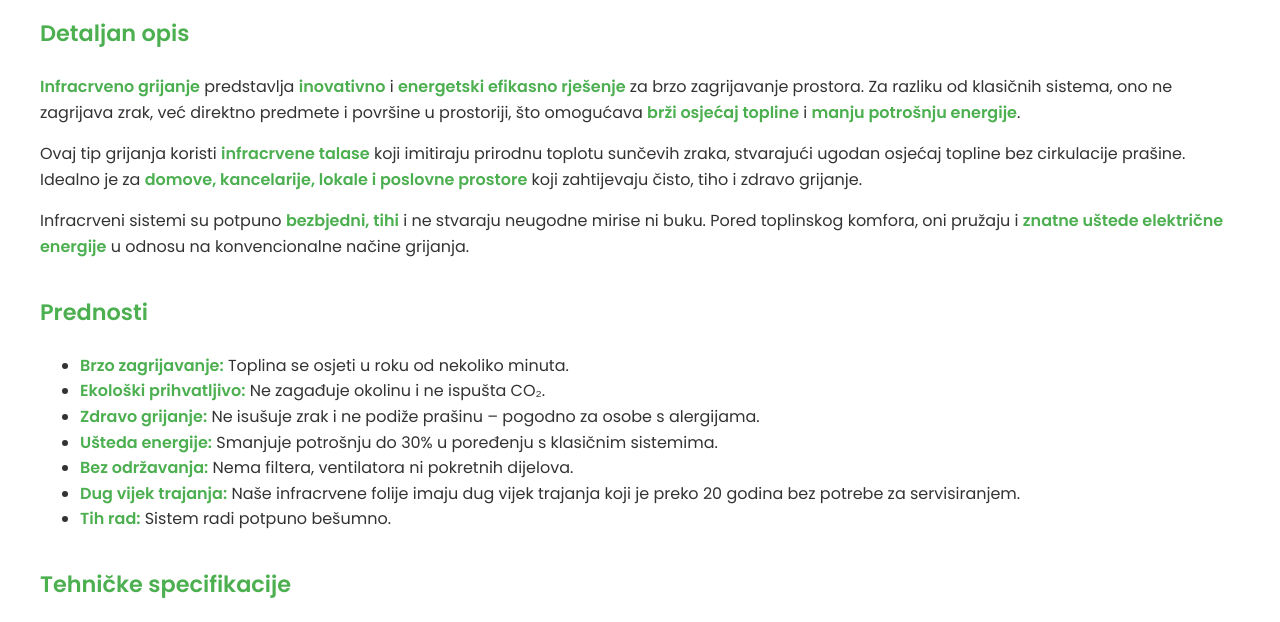
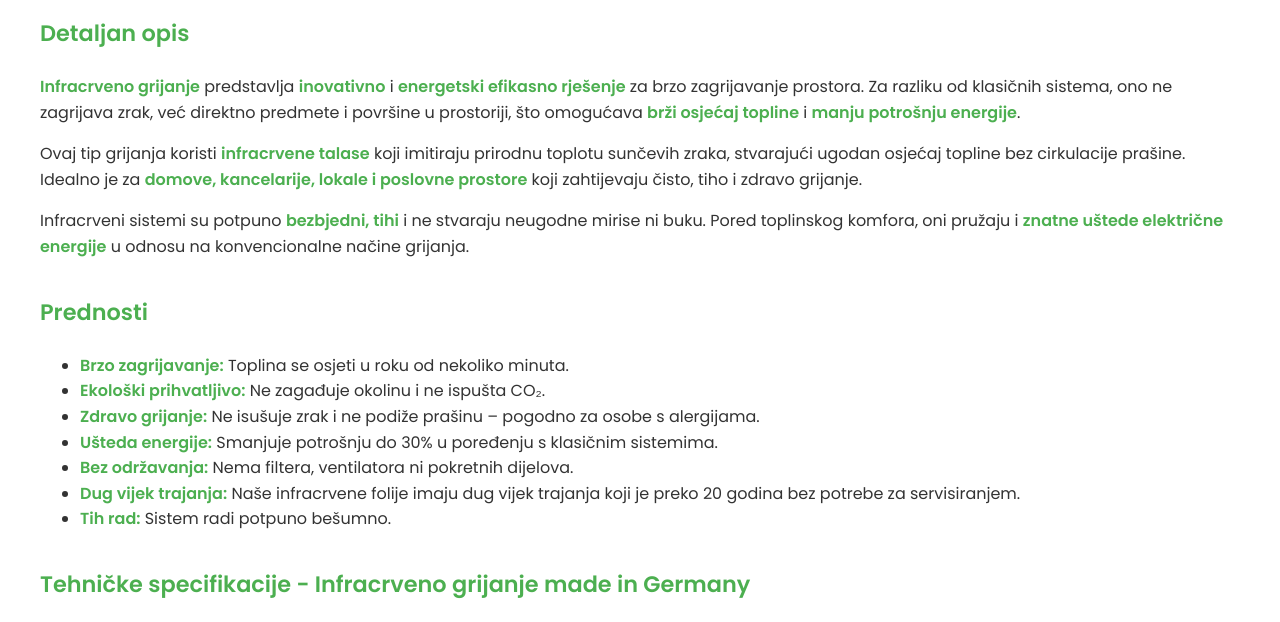
Before and after one commit to Emin2024541561/remont24bih, a plain HTML site: page infracrveno-grijanje.html in a window 1280 px wide. Shown: the part 157-779 px from the top of the page. Drawn offline with Linux system fonts and the light colour scheme.

Commit message:
Update infracrveno-grijanje.html

```diff
--- a/infracrveno-grijanje.html
+++ b/infracrveno-grijanje.html
@@ -977,7 +977,7 @@ section {
     </div>
 
     <div class="service-specs">
-      <h3 data-translate="service-specs-title">Tehničke specifikacije</h3>
+      <h3 data-translate="service-specs-title">Tehničke specifikacije - Infracrveno grijanje made in Germany</h3>
       <p data-translate="service-specs-desc1">
         Naše infracrvene plafon folije izrađene su od <strong>modernih materijala</strong> uz primjenu <strong>napredne tehnologije</strong> koja omogućava
         <strong>ravnomjerno zagrijavanje</strong> i <strong>visoku energetsku efikasnost</strong>.
```
